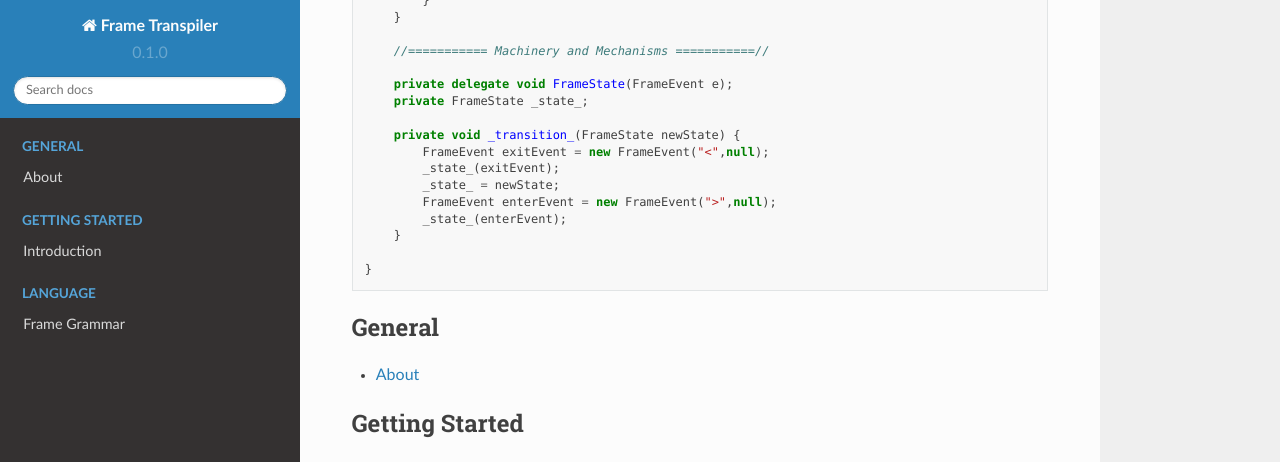
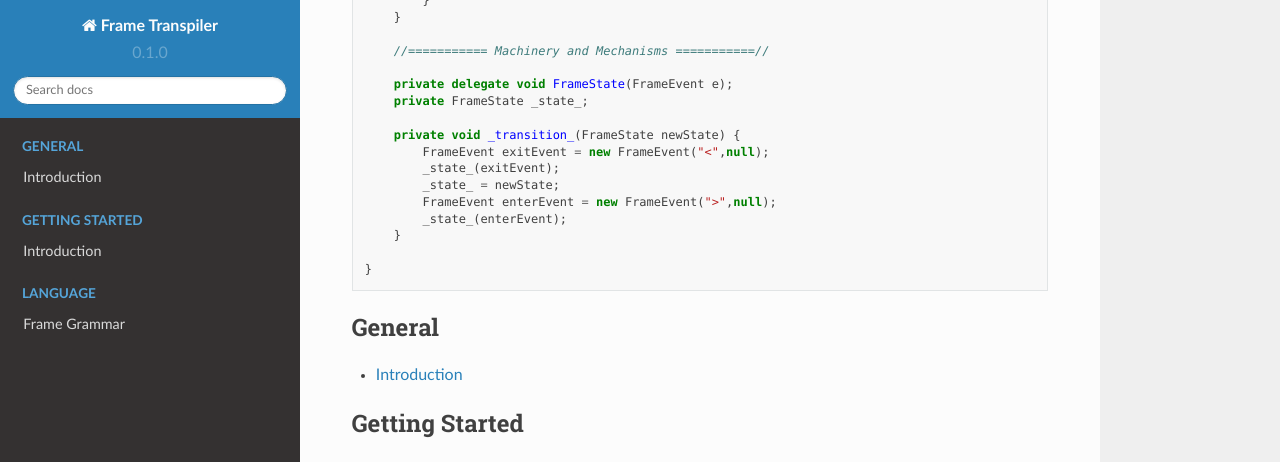
Before and after one commit to frame-lang/frame_transpiler, a Sphinx documentation site: the page built from docs/source/index.rst, in a window 1280 px wide and 900 px high, scrolled down 2155 px. Shown: the top 462 px of the window. Built offline with Sphinx 7.4.7 and the Read the Docs theme 2.0.0, drawn with Linux system fonts in a browser that asks for light colours; pages that are not in the unit, such as notebooks, are missing from menus.

Commit message:
toc experiments

```diff
--- a/docs/source/index.rst
+++ b/docs/source/index.rst
@@ -99,11 +99,10 @@
     }
 
 .. toctree::
-   :maxdepth: 1
    :caption: General
    :name: sec-about
 
-   about/index
+   about/introduction
 
 .. toctree::
    :caption: Getting Started
```
Also changed, not shown: other parts of docs/source/index.rst (+0 -1 lines).
